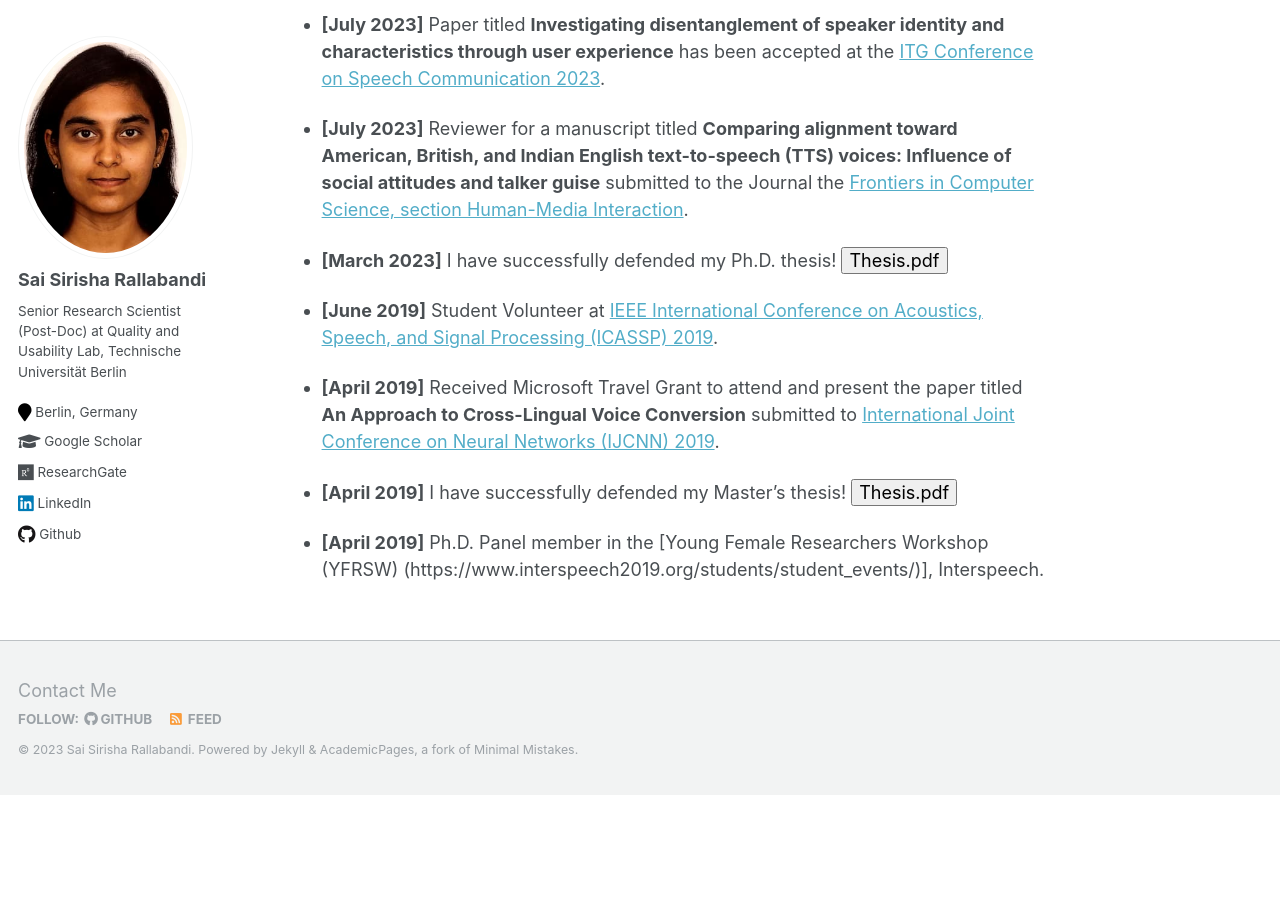
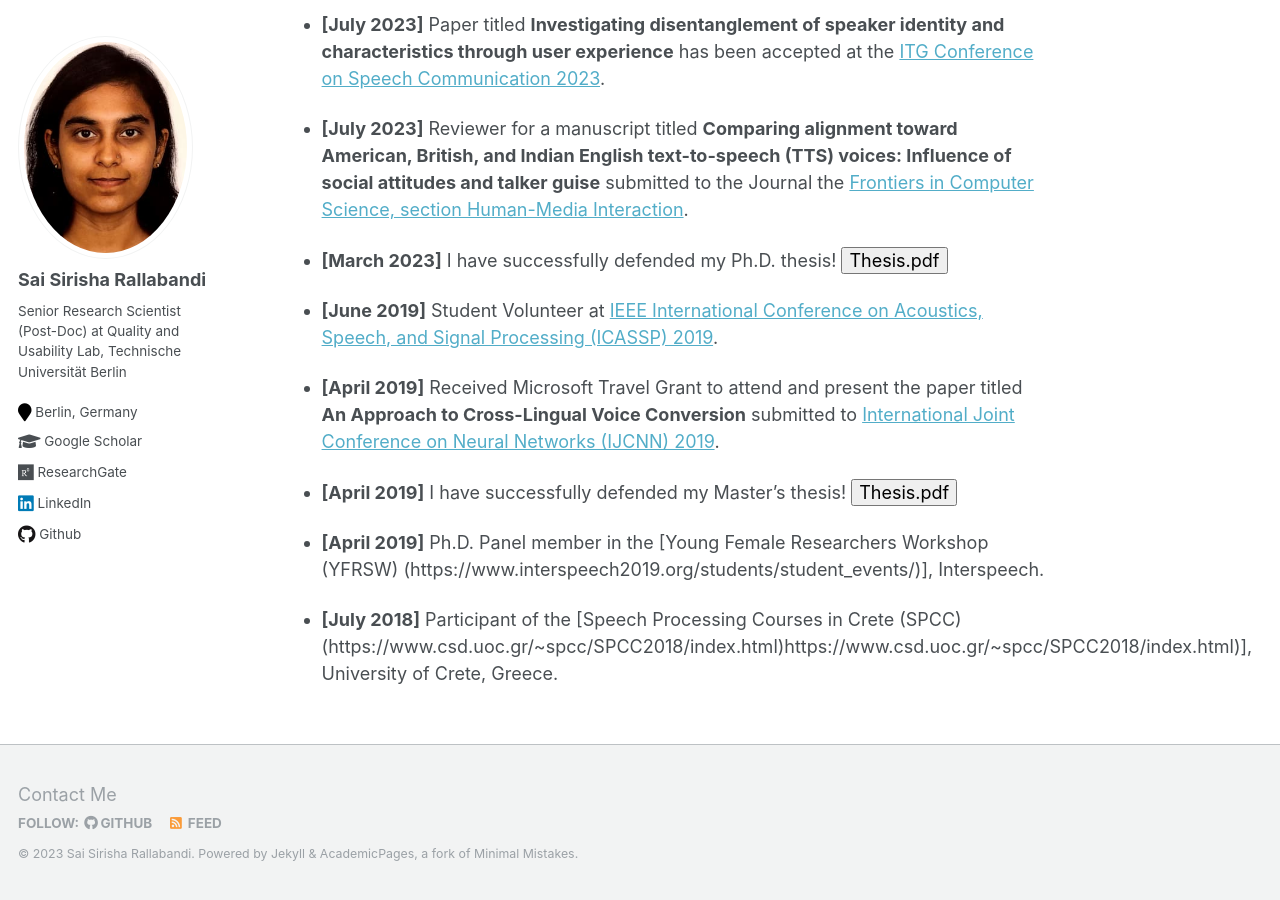
Before and after one commit to SaiSirishaR/saisirishar.github.io, a Jekyll site: the page built from _pages/about.md, in a window 1280 px wide and 900 px high, scrolled down 653 px. Built offline with Jekyll 4.4.1, drawn with Linux system fonts in a browser that asks for light colours; before the commit the page ends 1448 px from its top, so only the background shows below that.

Commit message:
Update about.md

```diff
--- a/_pages/about.md
+++ b/_pages/about.md
@@ -34,3 +34,5 @@ user experience** has been accepted at the [ITG Conference on Speech Communicati
 - **[April 2019]** I have successfully defended my Master's thesis! <button onclick="window.location.href='https://web2py.iiit.ac.in/research_centres/publications/view_publication/mastersthesis/690';">Thesis.pdf</button>
 
 - **[April 2019]** Ph.D. Panel member in the [Young Female Researchers Workshop (YFRSW) (https://www.interspeech2019.org/students/student_events/)], Interspeech.
+
+- **[July 2018]** Participant of the [Speech Processing Courses in Crete (SPCC)(https://www.csd.uoc.gr/~spcc/SPCC2018/index.html)https://www.csd.uoc.gr/~spcc/SPCC2018/index.html)], University of Crete, Greece.
```
